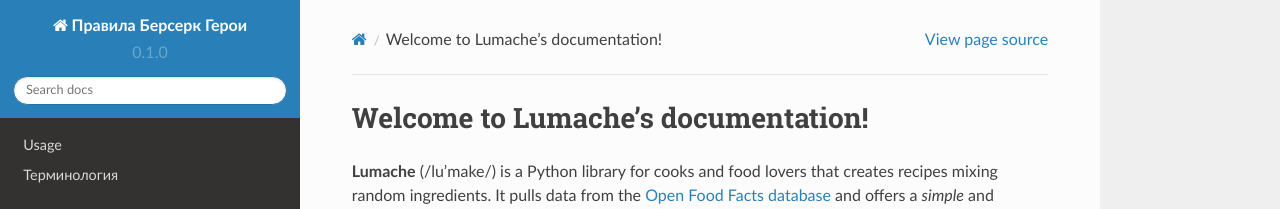
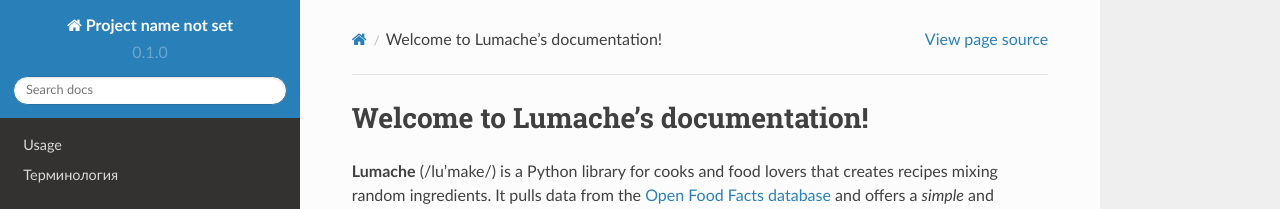
Before and after one commit to EasyFor314/berserk_heroes_rules, a Sphinx documentation site: the page built from docs/source/index.rst, in a window 1280 px wide. Shown: the top 209 px of the page. Built offline with Sphinx 7.4.7 and the Read the Docs theme 2.0.0, drawn with Linux system fonts in a browser that asks for light colours.

Commit message:
Update conf.py

```diff
--- a/docs/source/conf.py
+++ b/docs/source/conf.py
@@ -2,8 +2,7 @@
 
 # -- Project information
 
-project = 'Правила Берсерк Герои'
-author = 'EasyFor314'
+
 
 release = '0.1'
 version = '0.1.0'
```
